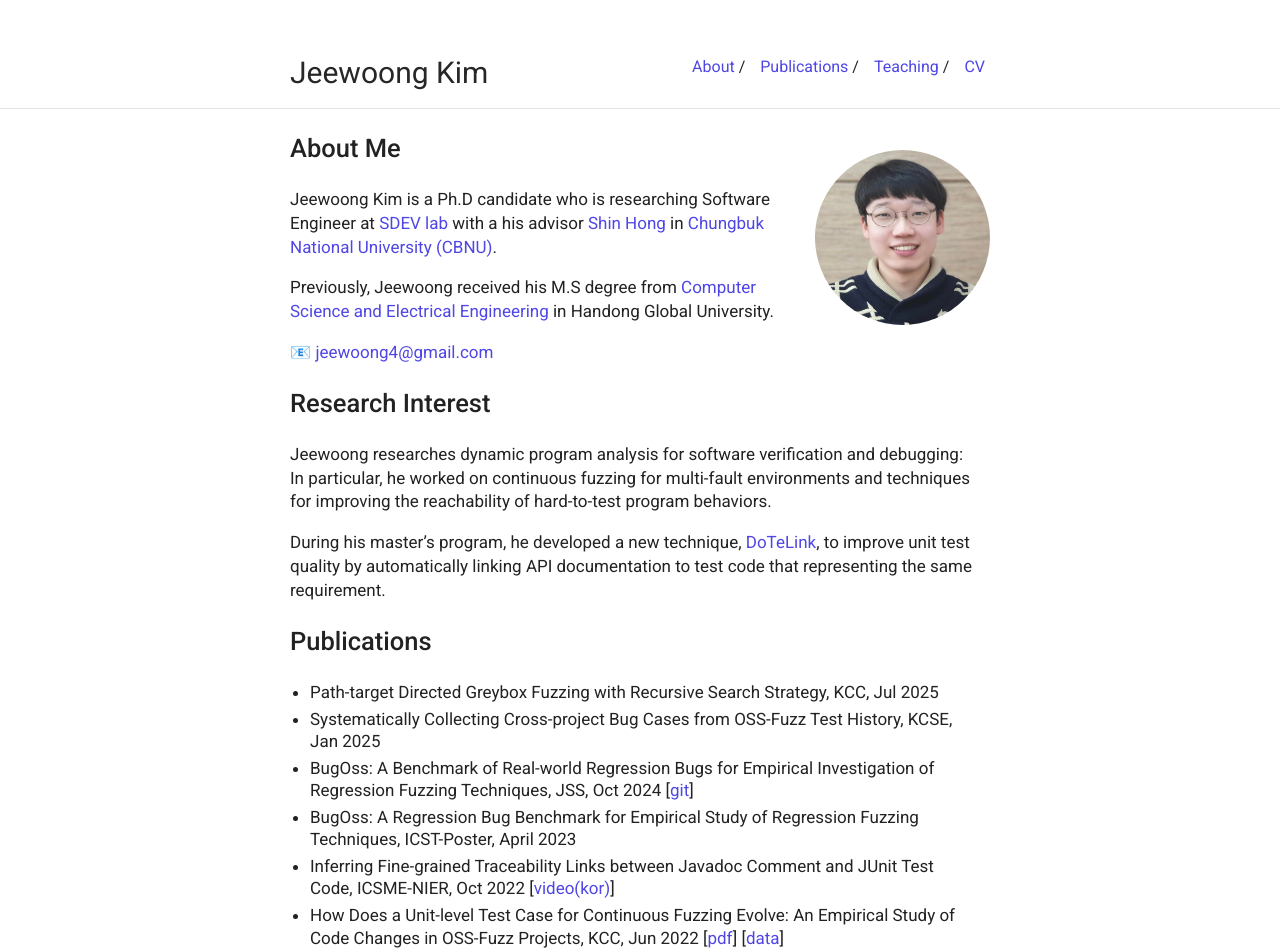
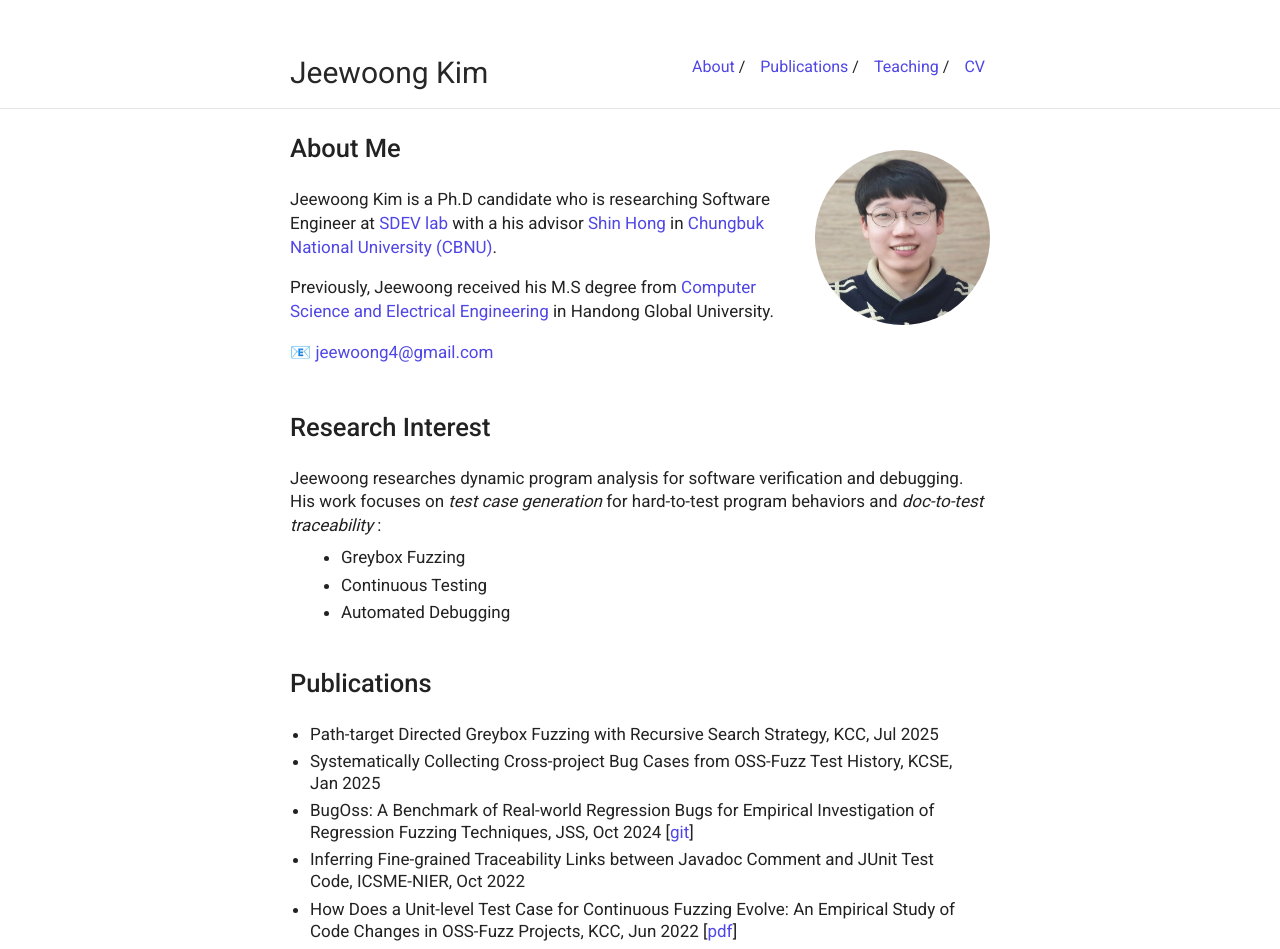
Before and after one commit to JeewoongKim/jeewoongkim.github.io, a Jekyll site: the page built from index.md, in a window 1280 px wide. Built offline with Jekyll 4.4.1, drawn with Linux system fonts in a browser that asks for light colours.

Commit message:
update main page

```diff
--- a/_sass/_style.scss
+++ b/_sass/_style.scss
@@ -17,7 +17,6 @@ body {
     font-family: "Roboto", sans-serif;
     //font-family: "Source Sans Pro";
 	line-height: 1.55;
-	font-weight: 300;
     height: 100%;
 	color: #222;
     -webkit-font-smoothing: antialiased;
--- a/_sass/typography.scss
+++ b/_sass/typography.scss
@@ -79,6 +79,11 @@
 	}
 }
 
+.content p + ul {
+	margin-top: -0.5em ;
+	padding-left: 3em ;
+}
+
 // PUBLICATION PAGES
 
 body.publications-page .content {
--- a/index.md
+++ b/index.md
@@ -11,21 +11,21 @@ Jeewoong Kim is a Ph.D candidate who is researching Software Engineer at [SDEV l
 Previously, Jeewoong received his M.S degree from [Computer Science and Electrical Engineering](https://csee.handong.edu) in Handong Global University.
 
 📧 [jeewoong4@gmail.com](mailto:jeewoong4@gmail.com)
-
+<br><br>
 
 ## Research Interest
 
-Jeewoong researches dynamic program analysis for software verification and debugging:
-In particular, he worked on continuous fuzzing for multi-fault environments and techniques for improving the reachability of hard-to-test program behaviors.
-
-During his master's program, he developed a new technique, [DoTeLink](https://ieeexplore.ieee.org/document/9978264), to improve unit test quality by automatically linking API documentation to test code that representing the same requirement.
-
+Jeewoong researches dynamic program analysis for software verification and debugging.
+His work focuses on *test case generation* for hard-to-test program behaviors and *doc-to-test traceability* :
+  - Greybox Fuzzing
+  - Continuous Testing
+  - Automated Debugging
+<br><br>
 
 ## Publications
 
 - Path-target Directed Greybox Fuzzing with Recursive Search Strategy, KCC, Jul 2025
 - Systematically Collecting Cross-project Bug Cases from OSS-Fuzz Test History, KCSE, Jan 2025
 - BugOss: A Benchmark of Real-world Regression Bugs for Empirical Investigation of Regression Fuzzing Techniques, JSS, Oct 2024 \[[git](https://github.com/sdevlab/BugOss)\]
-- BugOss: A Regression Bug Benchmark for Empirical Study of Regression Fuzzing Techniques, ICST-Poster, April 2023
-- Inferring Fine-grained Traceability Links between Javadoc Comment and JUnit Test Code, ICSME-NIER, Oct 2022  \[[video(kor)](https://youtu.be/cYSnoM7Z9hc)\]
-- How Does a Unit-level Test Case for Continuous Fuzzing Evolve: An Empirical Study of Code Changes in OSS-Fuzz Projects, KCC, Jun 2022 \[[pdf](/pubs/kcc22_oss-fuzz-change.pdf)\] \[[data](https://github.com/ARISE-Handong/oss-fuzz-study)\]
+- Inferring Fine-grained Traceability Links between Javadoc Comment and JUnit Test Code, ICSME-NIER, Oct 2022
+- How Does a Unit-level Test Case for Continuous Fuzzing Evolve: An Empirical Study of Code Changes in OSS-Fuzz Projects, KCC, Jun 2022 \[[pdf](/pubs/kcc22_oss-fuzz-change.pdf)\]
```
Also changed, not shown: publications.md (+1 -1 lines), 4 other files.
